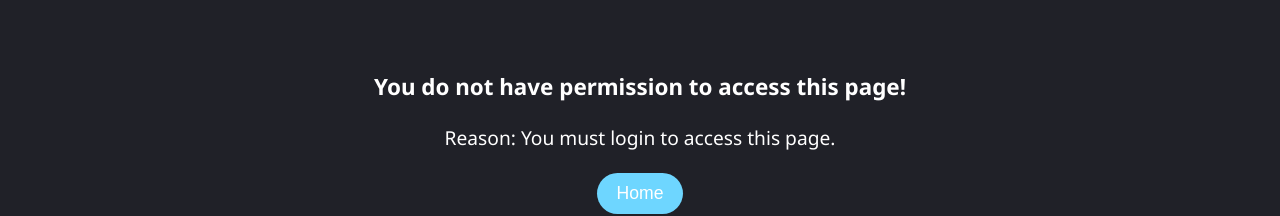
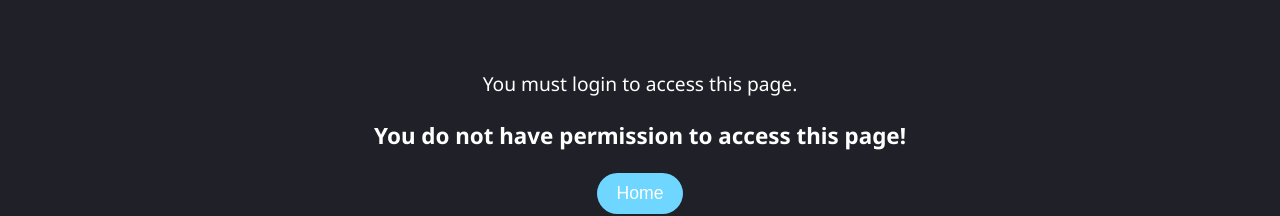
Before and after one commit to Paulius19Ka/Baigiamasis_Projektas, a React (Vite) app in the folder client/: page /user in a window 1280 px wide. Shown: the part 208-424 px from the top of the page. Built offline with nearby package versions, Linux system fonts and the light colour scheme; no server answers.

Commit message:
fixed minor issues

```diff
--- a/client/src/components/contexts/UsersContext.tsx
+++ b/client/src/components/contexts/UsersContext.tsx
@@ -139,7 +139,7 @@ const UsersProvider = ({ children }: ChildProp) => {
     // error handling in browser console
     if(!res.ok){
       const errorResponse = await res.json();
-      console.error(`Login failed: ${errorResponse.error}`);
+      // console.error(`Login failed: ${errorResponse.error}`);
       return { error: errorResponse.error };
     };
 
--- a/client/src/components/pages/ExpandedPost.tsx
+++ b/client/src/components/pages/ExpandedPost.tsx
@@ -31,6 +31,16 @@ import CancelIcon from '@mui/icons-material/Cancel';
 
 const StyledSection = styled.section`
   /* padding: 10px; */
+  > h2{
+    text-align: center;
+    padding-top: 20px;
+  }
+
+  > p{
+    margin: 0;
+    text-align: center;
+    padding-top: 20px;
+  }
 
   div.paragraphs{
     display: flex;
@@ -601,7 +611,9 @@ const ExpandedPost = () => {
 
   if(postLoading){
     return (
-      <p>Post Loading...</p>
+      <StyledSection>
+        <p>Post Loading...</p>
+      </StyledSection>
     )
   };
 
@@ -613,8 +625,8 @@ const ExpandedPost = () => {
 
   const score = post._id ? postScores[post._id] ?? post.score : post.score ?? 0;
 
-  const alreadyLiked = decodedUser?.likedPosts.includes(post._id);
-  const alreadyDisliked = decodedUser?.dislikedPosts.includes(post._id);
+  const alreadyLiked = decodedUser?.likedPosts?.includes(post._id);
+  const alreadyDisliked = decodedUser?.dislikedPosts?.includes(post._id);
 
   return (
     <StyledSection>
--- a/client/src/components/pages/Forbidden.tsx
+++ b/client/src/components/pages/Forbidden.tsx
@@ -13,6 +13,8 @@ const StyledSection = styled.section`
 
   > h2{
     font-size: 1.3rem;
+    text-align: center;
+    margin: 0;
   }
 
   > p{
@@ -61,8 +63,8 @@ const Forbidden = ({ reason }: Props) => {
 
   return (
     <StyledSection>
+      <p>{reason}</p>
       <h2>You do not have permission to access this page!</h2>
-      <p>Reason: {reason}</p>
       {/* <button onClick={() => navigate('/')}>Home</button> */}
       <ButtonComponent onClick={() => navigate('/')} type='button'>Home</ButtonComponent>
     </StyledSection>
--- a/client/src/components/pages/Home.tsx
+++ b/client/src/components/pages/Home.tsx
@@ -192,6 +192,7 @@ const StyledSection = styled.section`
     > p{
       width: 100%;
       min-width: 100%;
+      text-align: center;
     }
   }
 
```
